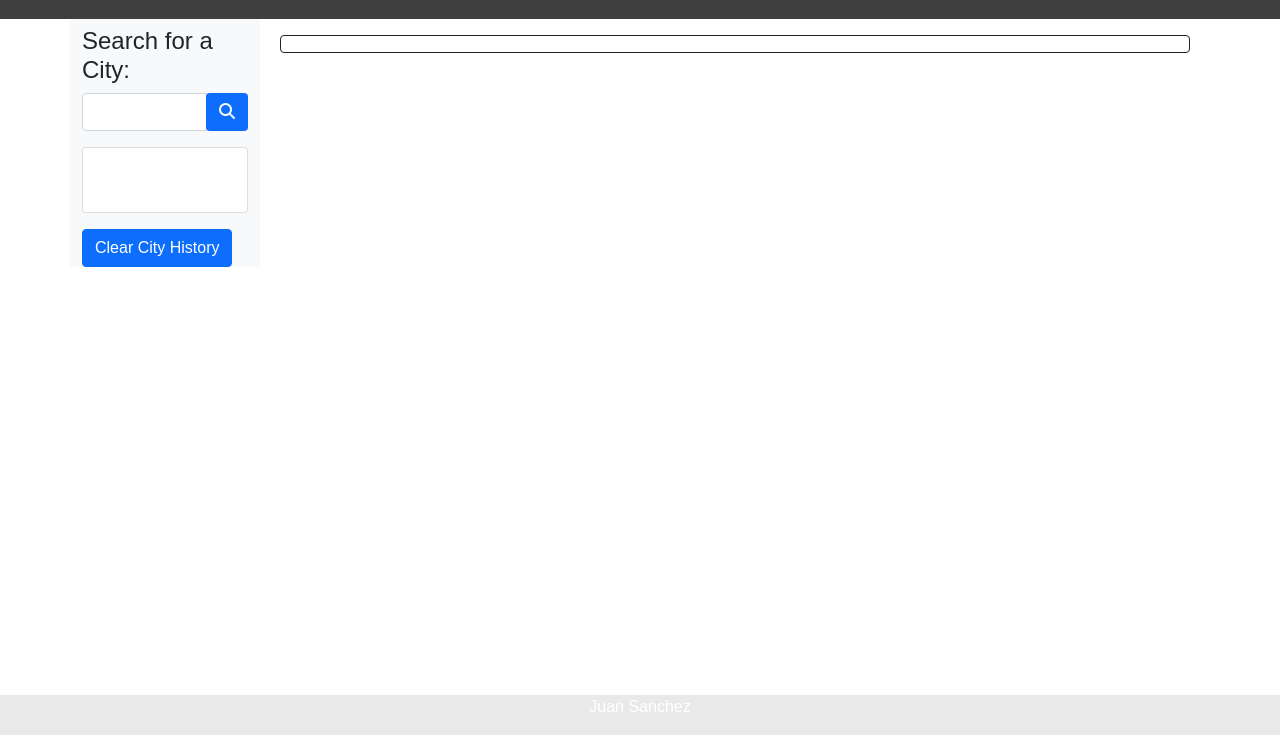
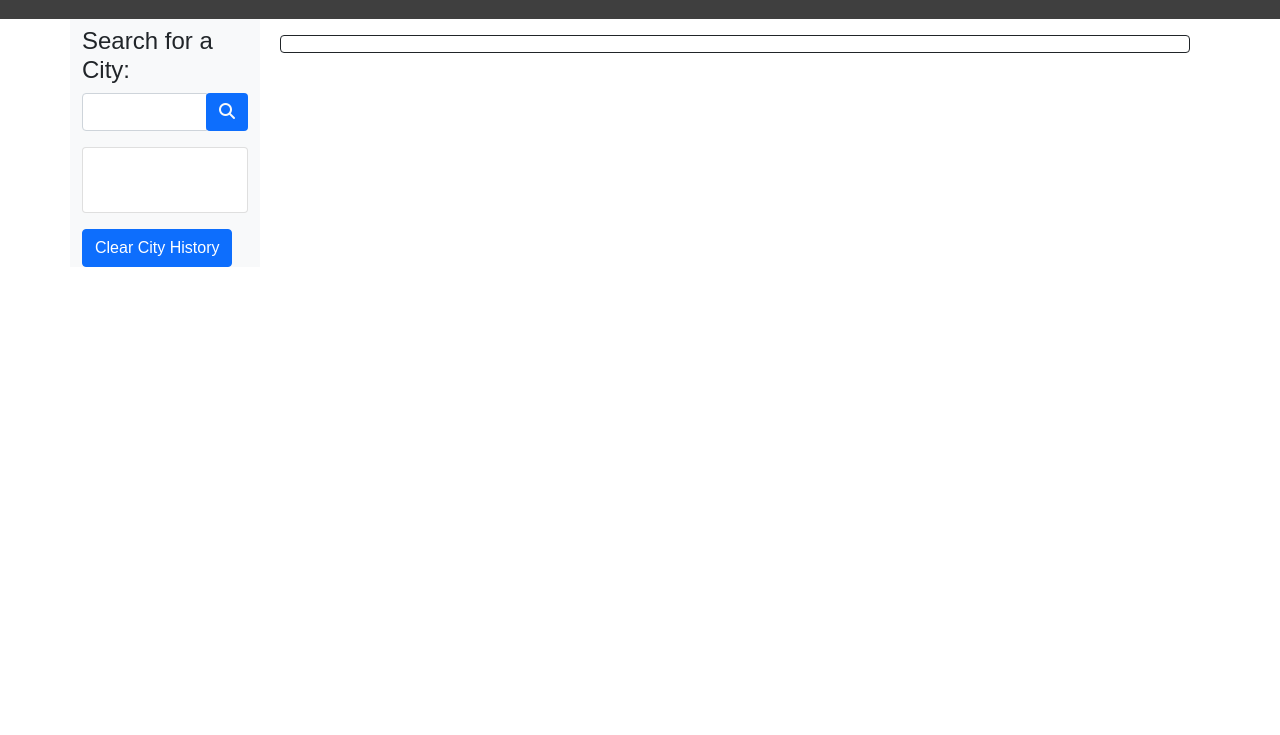
Before and after one commit to joshfaith24/Weather-Report, a plain HTML site: page index.html in a window 1280 px wide. Shown: the part 65-800 px from the top of the page. Drawn offline with nearby package versions, Linux system fonts and the light colour scheme.

Commit message:
Update index.html

```diff
--- a/index.html
+++ b/index.html
@@ -64,10 +64,6 @@
     <br>
   </div>
 
-  <div class="footer">
-    <p>Juan Sanchez</p>
-  </div>
-
 
   <script src="https://ajax.googleapis.com/ajax/libs/jquery/3.5.1/jquery.min.js"></script>
   <script src="https://unpkg.com/dayjs@1.8.21/dayjs.min.js"></script>
```
